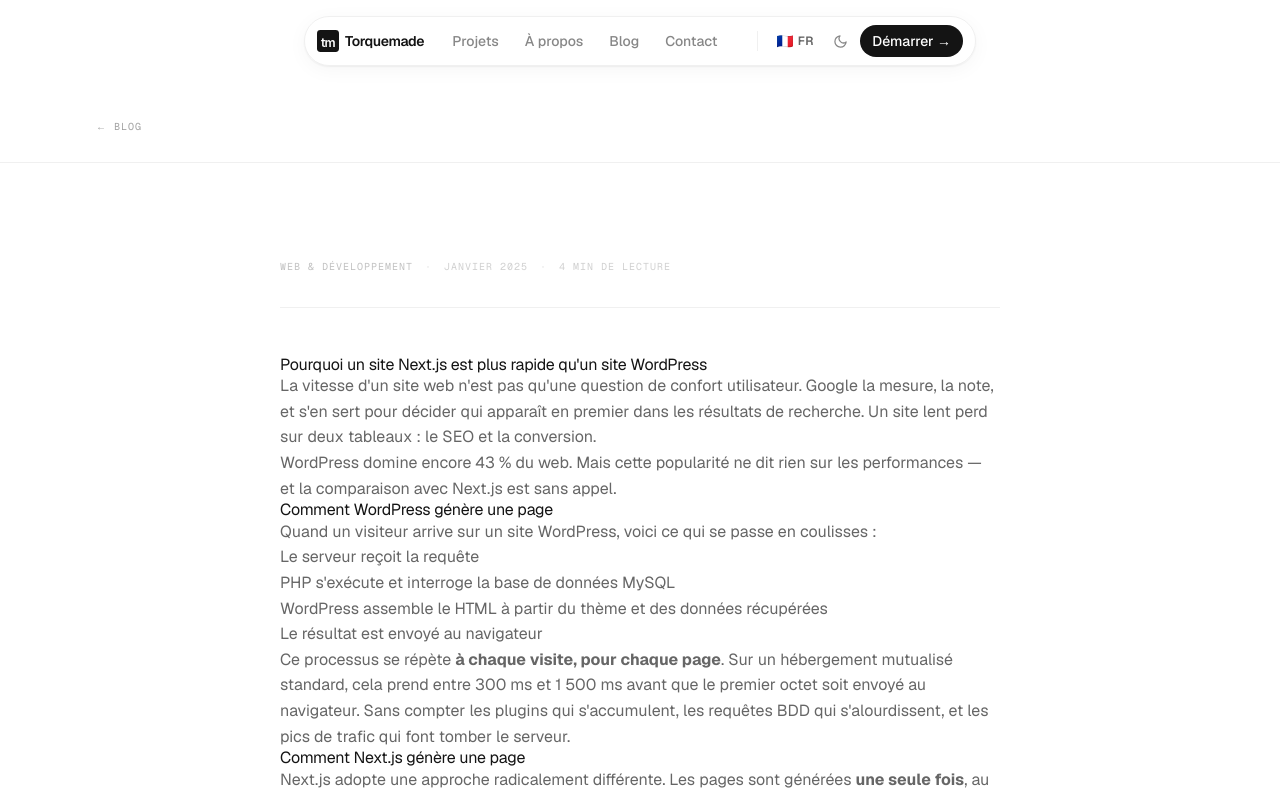
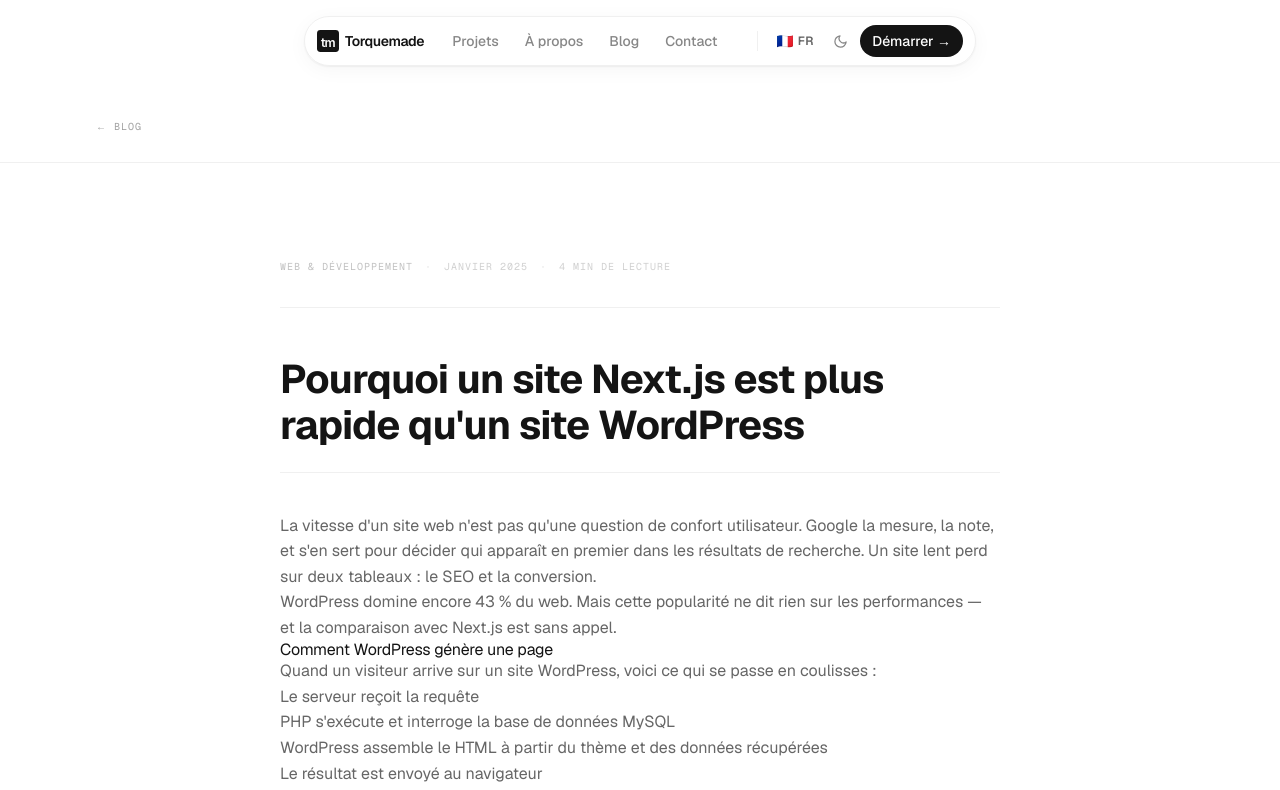
Before and after one commit to loanrmb/torquemade-v2, a Next.js app: page /blog/nextjs-plus-rapide-que-wordpress in a window 1280 px wide. Shown: the top 790 px of the page. Built offline with nearby package versions, Linux system fonts and the light colour scheme.

Commit message:
Update _content.tsx

```diff
--- a/app/blog/(articles)/nextjs-plus-rapide-que-wordpress/_content.tsx
+++ b/app/blog/(articles)/nextjs-plus-rapide-que-wordpress/_content.tsx
@@ -72,7 +72,7 @@ function ArticleFR({ lang }: { lang: 'fr' | 'en' }) {
         <span className="opacity-30">4 min de lecture</span>
       </div>
 
-      <h1>Pourquoi un site Next.js est plus rapide qu&apos;un site WordPress</h1>
+      <h1 className="blog-article-title">Pourquoi un site Next.js est plus rapide qu&apos;un site WordPress</h1>
 
       <p>La vitesse d&apos;un site web n&apos;est pas qu&apos;une question de confort utilisateur. Google la mesure, la note, et s&apos;en sert pour décider qui apparaît en premier dans les résultats de recherche. Un site lent perd sur deux tableaux : le SEO et la conversion.</p>
 
@@ -142,7 +142,7 @@ function ArticleEN({ lang }: { lang: 'fr' | 'en' }) {
         <span className="opacity-30">4 min read</span>
       </div>
 
-      <h1>Why a Next.js Site Is Faster Than a WordPress Site</h1>
+      <h1 className="blog-article-title">Why a Next.js Site Is Faster Than a WordPress Site</h1>
 
       <p>Website speed isn&apos;t just a matter of user comfort. Google measures it, scores it, and uses it to decide who appears first in search results. A slow site loses on two fronts: SEO and conversion.</p>
 
```
